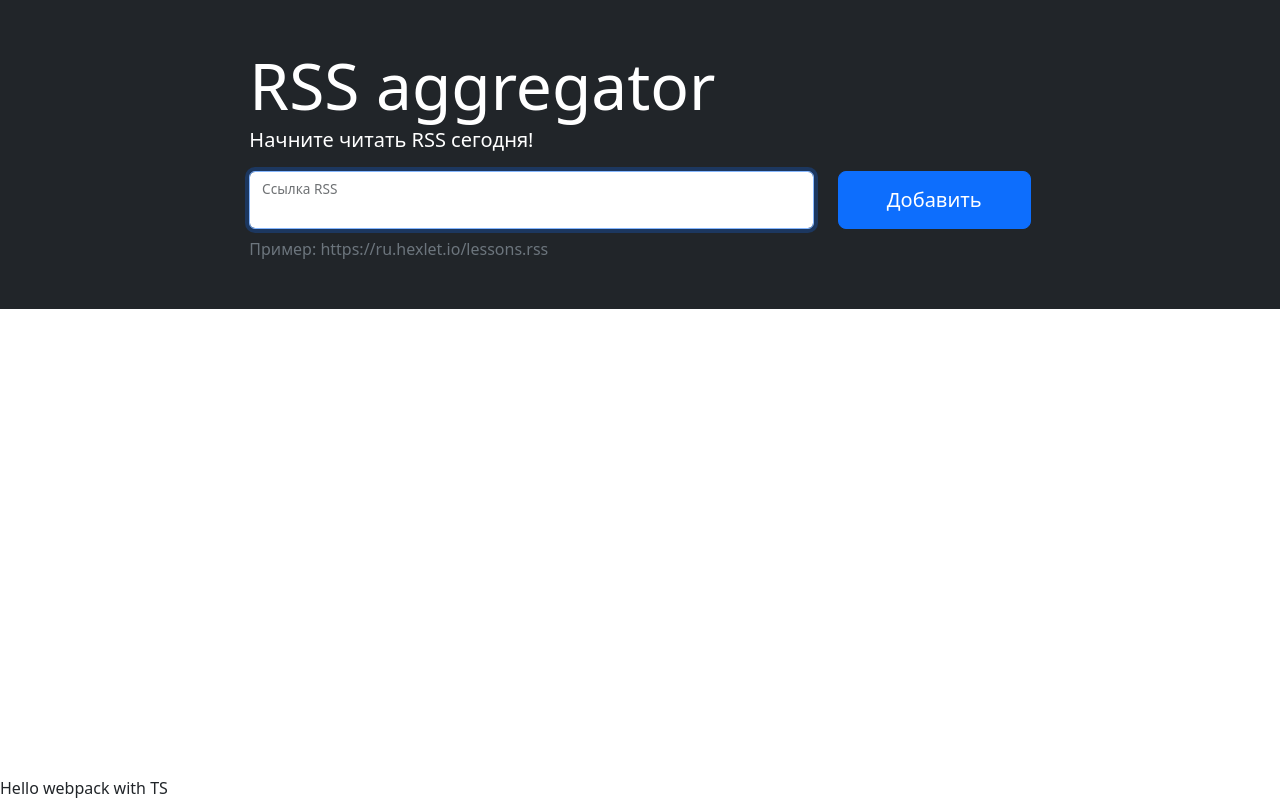
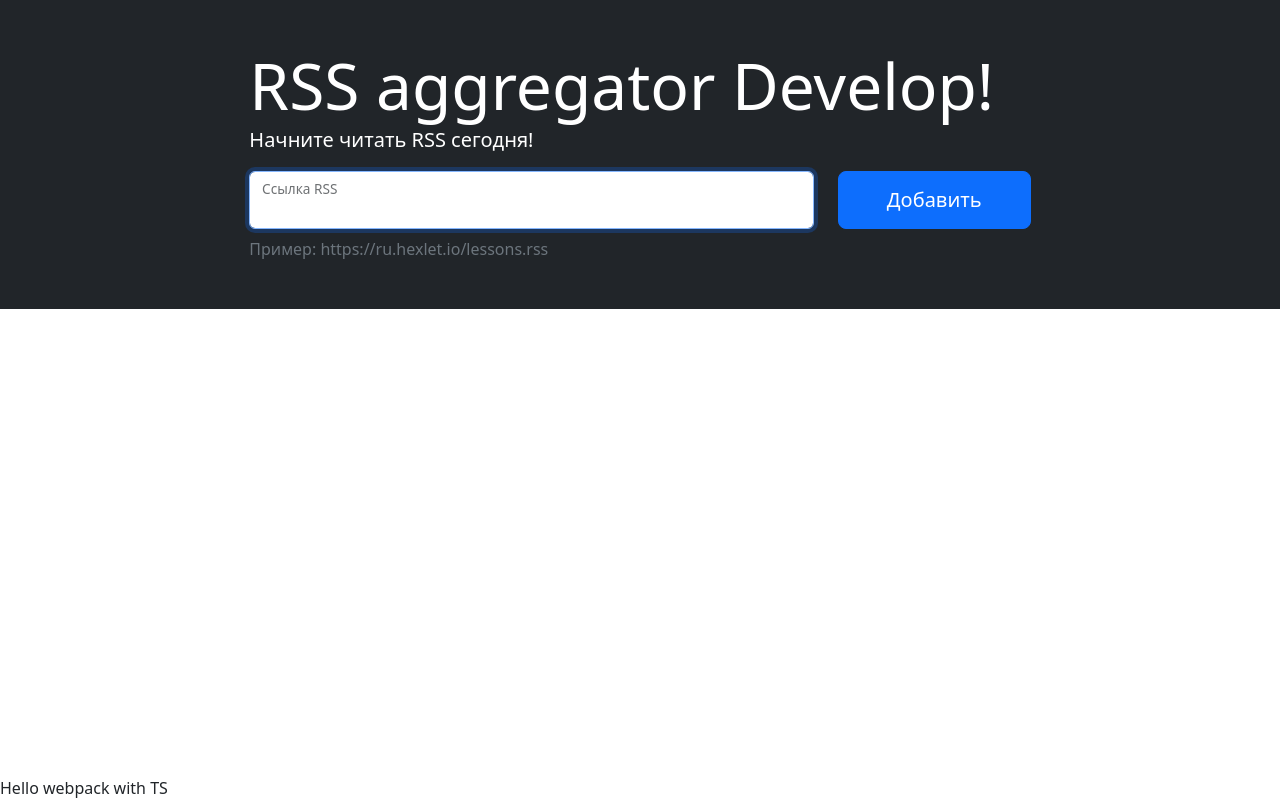
Before and after one commit to tychkovas/frontend-project-lvl3, a website built with webpack: page index.html in a window 1280 px wide. Built offline with nearby package versions, Linux system fonts and the light colour scheme; files whose address does not match are found by name.

Commit message:
test branch versal

```diff
--- a/index.html
+++ b/index.html
@@ -15,7 +15,7 @@
       <section class="container-fluid bg-dark p-5">
         <div class="row">
           <div class="col-md-10 col-lg-8 mx-auto text-white">
-            <h1 class="display-3 mb-0">RSS aggregator</h1>
+            <h1 class="display-3 mb-0">RSS aggregator Develop!</h1>
             <p class="lead">Начните читать RSS сегодня!</p>
             <form action="" class="rss-form text-body">
               <div class="row">
```
